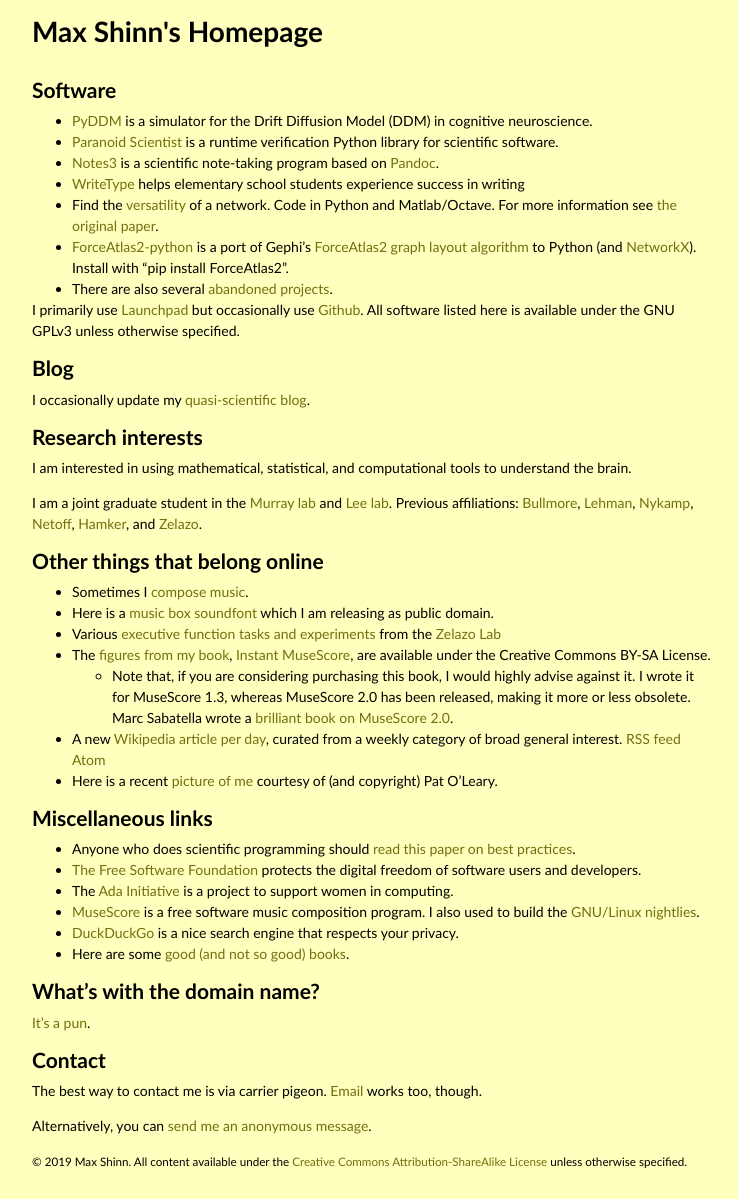
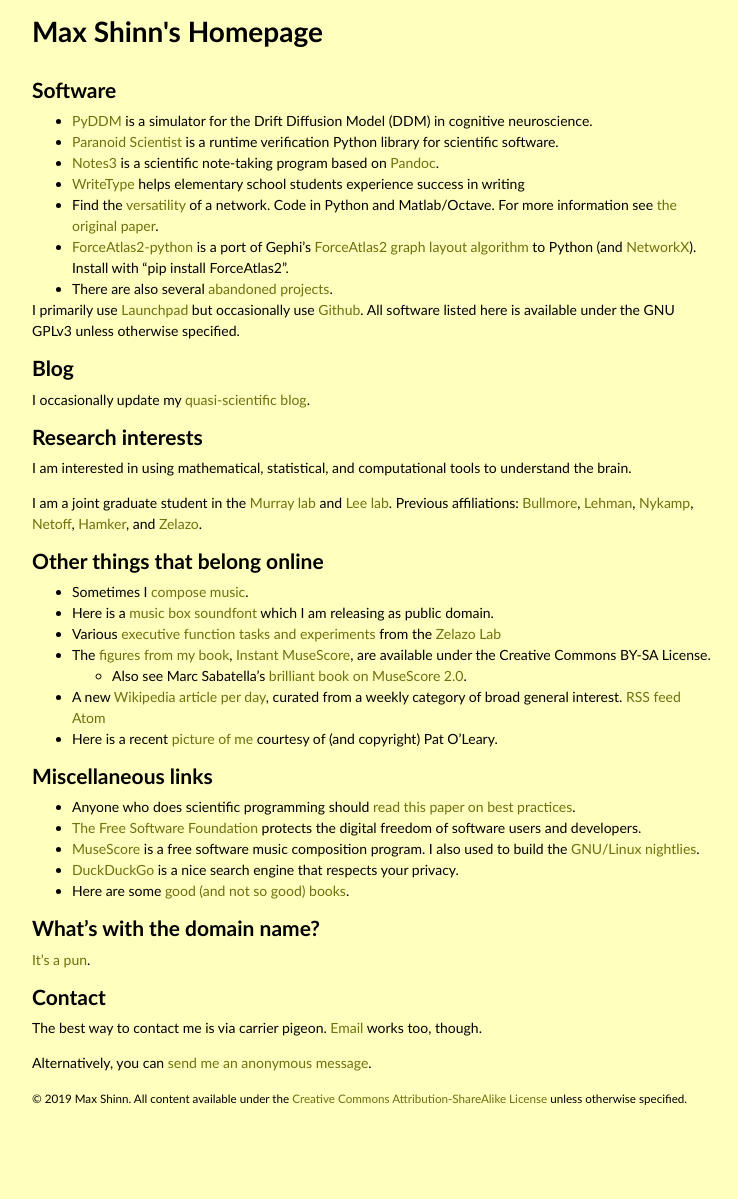
Before and after one commit to mwshinn/mwshinn.github.io, a Jekyll site: the page built from index.md, in a window 1280 px wide. Shown: the whole page, without its empty margins (174-912 px from the left). Built offline with Jekyll 4.4.1, drawn with Linux system fonts in a browser that asks for light colours; after the commit the page ends 1136 px from its top, so only the background shows below that.

Commit message:
Fix dead links

```diff
--- a/index.md
+++ b/index.md
@@ -68,11 +68,7 @@
   [Instant
   MuseScore](http://www.amazon.com/Instant-MuseScore-Maxwell-Shinn/dp/1783559365),
   are available under the Creative Commons BY-SA License.
-  - Note that, if you are considering purchasing this book, I would
-    highly advise against it. I wrote it for MuseScore 1.3, whereas
-    MuseScore 2.0 has been released, making it more or less
-    obsolete. Marc Sabatella wrote a [brilliant book on MuseScore
-      2.0](http://www.amazon.com/Mastering-MuseScore-beautiful-sheet-music/dp/1508621683/).
+  - Also see Marc Sabatella's [brilliant book on MuseScore 2.0](http://www.amazon.com/Mastering-MuseScore-beautiful-sheet-music/dp/1508621683/).
 - A new [Wikipedia article per day](https://scholar.social/@knowway), curated from a weekly category of broad general interest.  [RSS feed](https://scholar.social/users/knowway.rss) [Atom](https://scholar.social/users/knowway.atom)
 - Here is a recent [picture of me]({{ site.baseurl
   }}/public/max-shinn-photo.jpg) courtesy of (and copyright) Pat
@@ -84,8 +80,6 @@
   [read this paper on best practices](https://doi.org/10.1371/journal.pcbi.1005510).
 - [The Free Software Foundation](http://fsf.org) protects the digital
   freedom of software users and developers.
-- The [Ada Initiative](http://adainitiative.org/) is a project to
-  support women in computing.
 - [MuseScore](http://www.musescore.org) is a free software music
   composition program. I also used to build the
   [GNU/Linux nightlies](http://prereleases.musescore.org/linux/nightly/).
```
